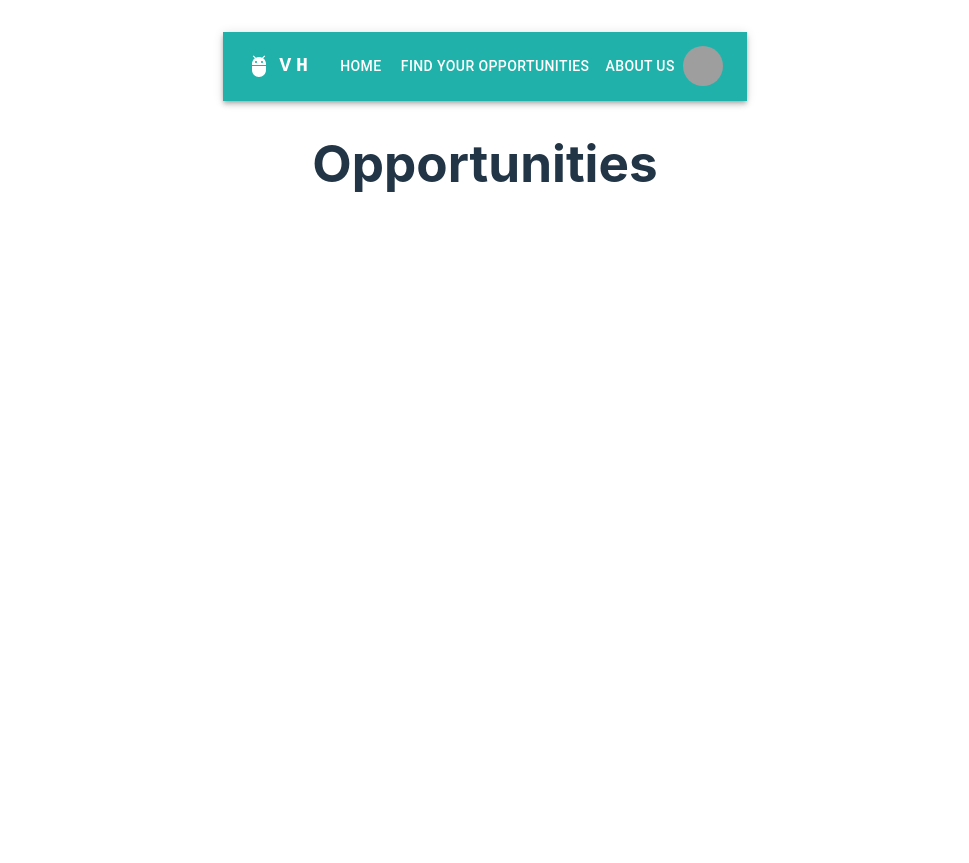
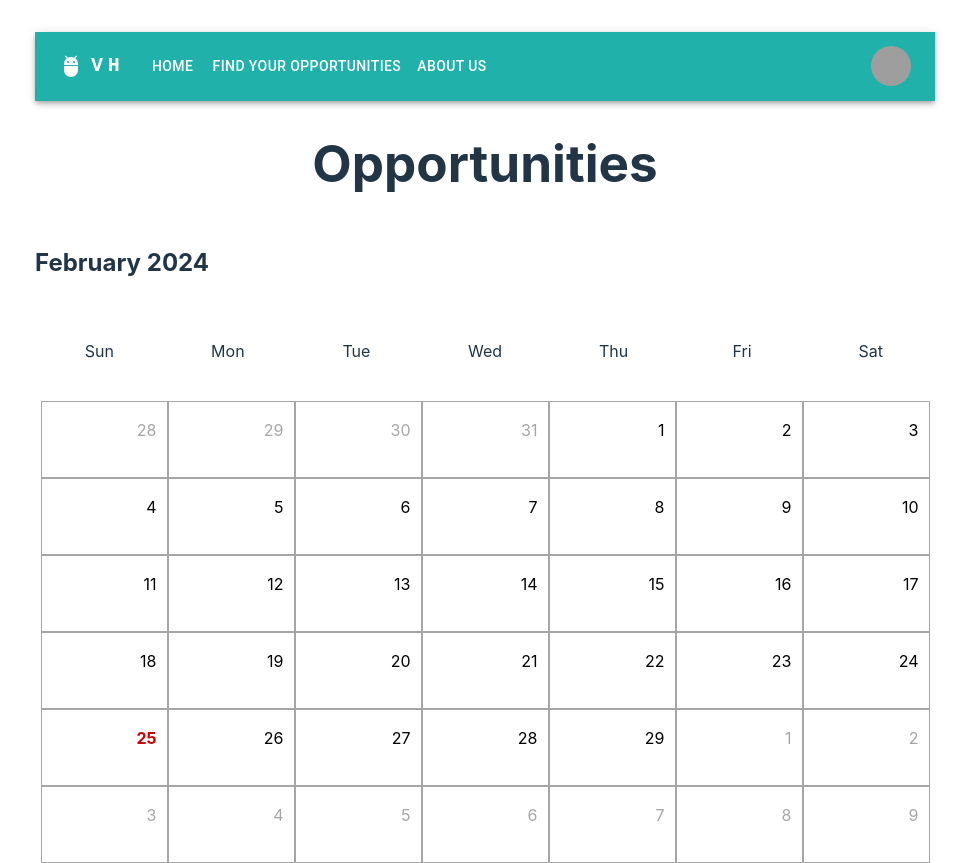
Before and after one commit to Luke-Cutter/CSI-280-Project, a React (Vite) app in the folder volunteer-web/: page /opportunities in a window 1280 px wide. Shown: the whole page, without its empty margins (155-1124 px from the left). Before the commit the page ends 800 px from the top, so only its background shows below. Built offline with nearby package versions, Linux system fonts and the light colour scheme; grey boxes are pictures that could not be loaded.

Commit message:
Added Calendar Component to Opportunities Page

```diff
--- a/volunteer-web/src/pages/Opportunities.jsx
+++ b/volunteer-web/src/pages/Opportunities.jsx
@@ -1,5 +1,11 @@
+import Calendar from '/src/components/Calendar.jsx';
+
+
 export default function Opportunities() {
     return (
-    <h1>Opportunities</h1>
+    <div>
+        <h1>Opportunities</h1>
+        <Calendar />
+    </div>
     )
 }
```
